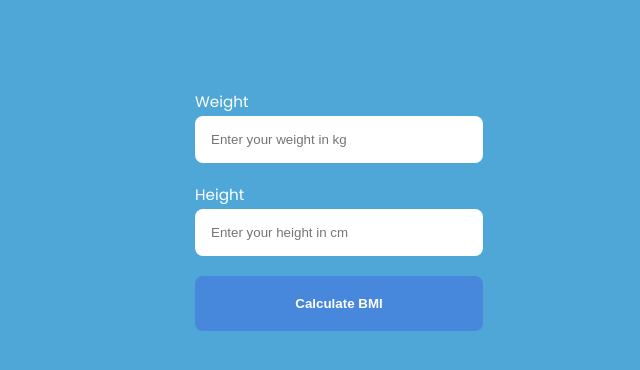
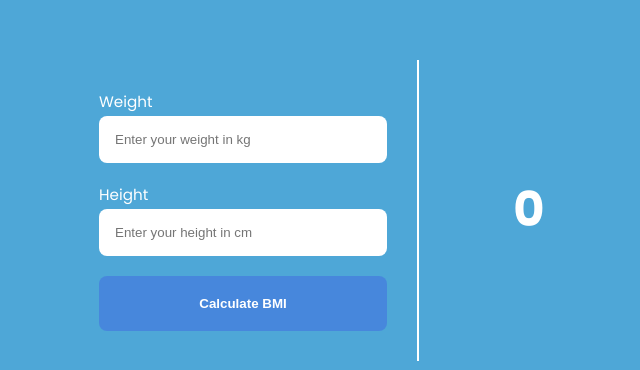
Before and after one commit to lemokami/BMI-Calculator, a React (Create React App) app: page / in a window 1280 px wide. Shown: the part 190-560 px from the top of the page, without its empty margins (301-941 px from the left). Built offline with nearby package versions, Linux system fonts and the light colour scheme.

Commit message:
MVP for desktop browsers complete

```diff
--- a/src/App.tsx
+++ b/src/App.tsx
@@ -6,18 +6,27 @@ import DataField from './Components/DataField';
 function App() {
   const [weight, setWeight] = useState<string>('');
   const [height, setHeight] = useState<string>('');
-  const [bmi, setBmi] = useState<string | null>();
+  const [bmi, setBmi] = useState<string | null>('0');
+  const [result, setResult] = useState<string>('');
 
   const generateBmi = (e: React.MouseEvent<HTMLButtonElement, MouseEvent>) => {
     if (height && weight) {
       e.preventDefault();
       const BMI: number = Number(weight) / (Number(height) / 100) ** 2;
+      let speculation: string = '';
+      if (BMI <= 18.5) speculation = 'Underweight';
+      else if (BMI > 18.5 && BMI < 24.9) speculation = 'Normal';
+      else if (BMI > 25 && BMI < 29.9) speculation = 'OverWeight';
+      else speculation = 'Obese';
+
       setBmi(BMI.toFixed(2));
+      setResult(speculation);
     }
   };
 
   return (
     <div className={styles.app}>
+      <div className={styles.app__calc}>
         <form className='form'>
           <DataField
             labelName='Weight'
@@ -35,7 +44,11 @@ function App() {
           />
           <Button type='submit' value='Calculate BMI' clickFunc={generateBmi} />
         </form>
-      <h3>{bmi}</h3>
+      </div>
+      <div className={styles.app__result}>
+        <h3 className={styles.bmi}>{bmi}</h3>
+        <h4 className={styles.result}>{result}</h4>
+      </div>
     </div>
   );
 }
--- a/src/styles/app.module.css
+++ b/src/styles/app.module.css
@@ -7,7 +7,29 @@
   align-items: center;
 }
 
+.app__calc{
+  border-right: 2px solid #fff;
+  padding: 30px;
+}
 .form{
   display: flex;
   flex-direction: column;
 }
+.app__result{
+  padding-left: 30px;
+  display: flex;
+  flex-direction: column;
+  justify-content: center;
+  align-items: center;
+  min-width: 20vh;
+}
+.bmi{
+  font-size: 3rem;
+  margin: auto auto 0;
+}
+
+.result{
+  font-size: 2rem;
+  display: block;
+  margin: 0 auto auto;
+}
```
Lines whose indentation alone changed are shown as unchanged.
